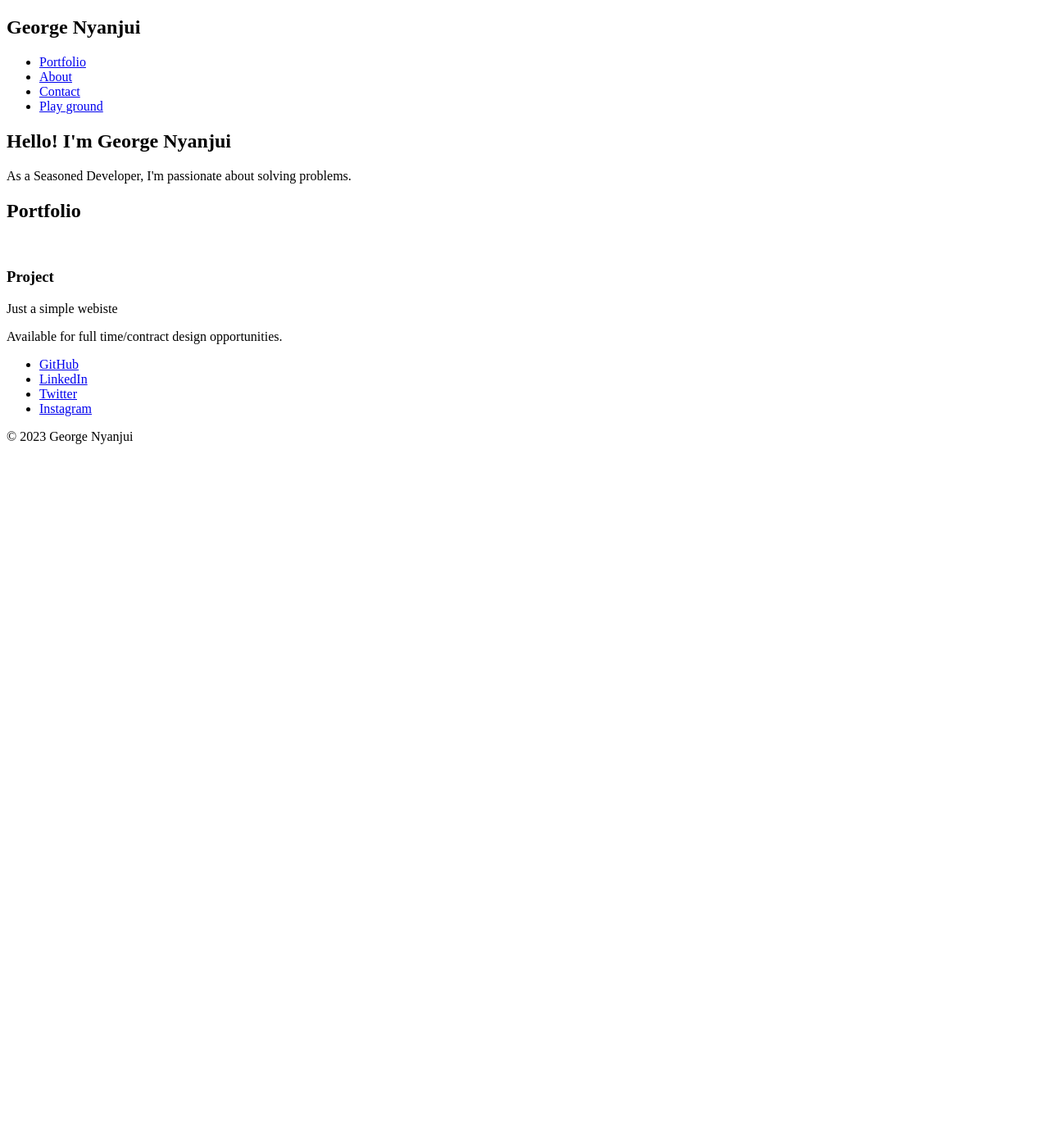
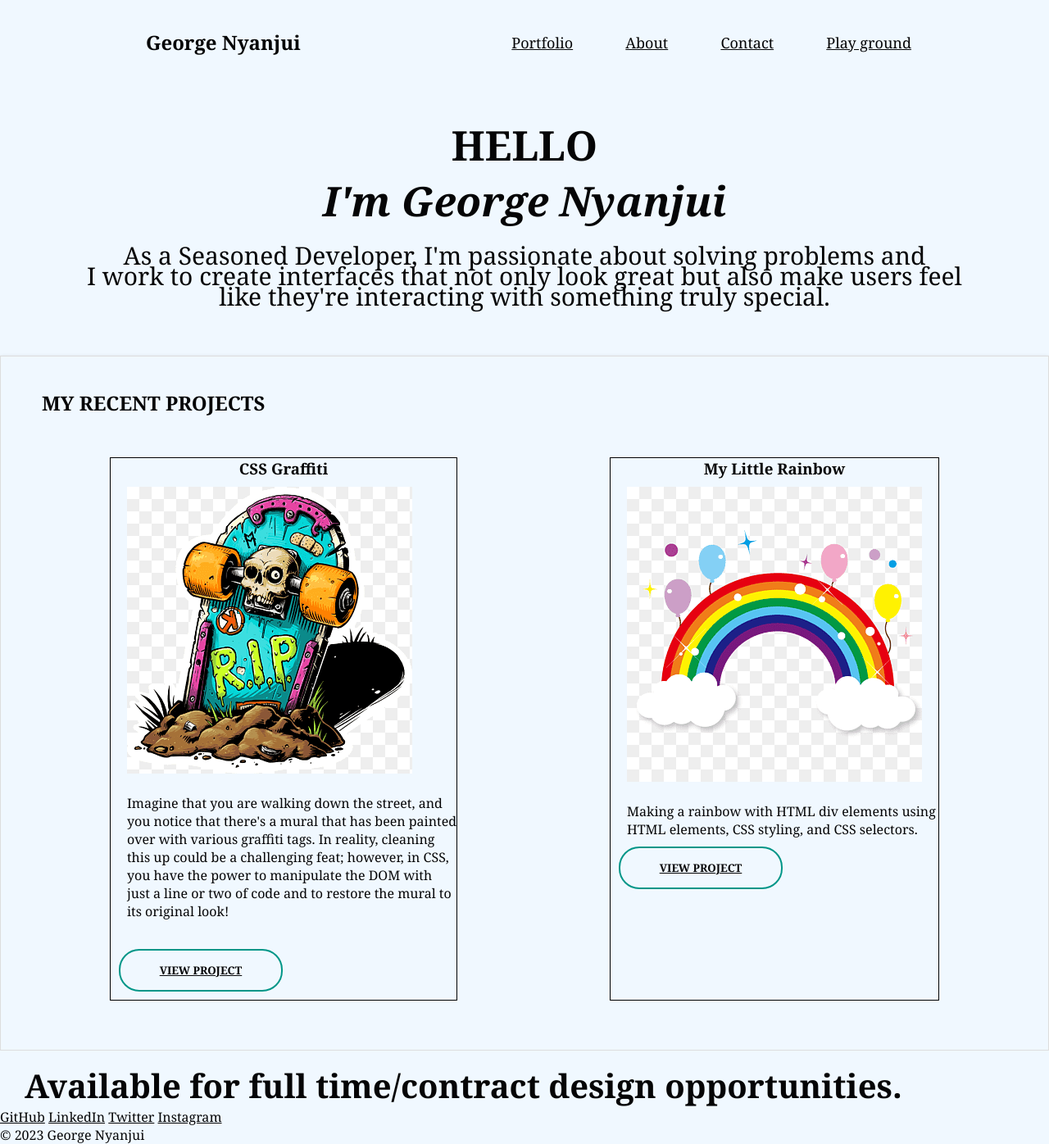
Before and after one commit to ohthebrave/Portfolio-vanilla-js, a plain HTML site: page index.html in a window 1280 px wide. Shown: the whole page at 82% size. Before the commit the page ends 800 px from the top, so only its background shows below. Drawn offline with Linux system fonts and the light colour scheme.

Commit message:
Second commit

```diff
--- a/index.html
+++ b/index.html
@@ -7,9 +7,8 @@
     <link rel="stylesheet" href="./style.css">
 </head>
 <body>
-    <header>
-        <nav>
-            <div class="box">
+    <div class="detail">
+        <nav class="header">
             <h1>George Nyanjui</h1>
             <ul>
                 <li><a href="#">Portfolio</a></li>
@@ -17,25 +16,32 @@
                 <li><a href="#">Contact</a></li>
                 <li><a href="#">Play ground</a></li>
             </ul>
-            </div>
         </nav>
-    </header>
+
     <section id="info">
         <div class="box">
-            <h2>Hello! I'm George Nyanjui</h2>
-            <p>As a Seasoned Developer, I'm passionate about solving problems.</p>
+            <h2>HELLO<br> <em>I'm George Nyanjui</em></h2>
+            <p class="para">As a Seasoned Developer, I'm passionate about solving problems and <br> I work to create interfaces that not only look great but also make users feel <br>like they're interacting with something truly special.</p>
         </div>
     </section>
     <section id="content">
-        <div class="box">
-            <h2>Portfolio</h2>
+        <h2>MY RECENT PROJECTS</h2>
+        <div class="box-content">
+
             <!-- add section projects -->
             <div class="view">
-                <img src="" alt="">
-                <h3>Project</h3>
-                <p>Just a simple webiste</p>
+                <h3>CSS Graffiti</h3>
+                <img src="./graffiti.png" alt="setup">
+                <p>Imagine that you are walking down the street, and <br>you notice that there's a mural that has been painted <br> over with various graffiti tags. In reality, cleaning <br>this up could be a challenging feat; however, in CSS,<br> you have the power to manipulate the DOM with <br>just a line or two of code and to restore the mural to <br>its original look!</p>
+                <button type="button"><a href="https://github.com/ohthebrave/phase-0-css-graffiti-lab">VIEW PROJECT</a></button>
             </div>
             <!-- add more projects here -->
+            <div class="rainbow">
+                <h3>My Little Rainbow</h3>
+                <img src="./rainbow.png" alt="picture-rainbow">
+                <p>Making a rainbow with HTML div elements using <br> HTML elements, CSS styling, and CSS selectors.</p>
+                <button type="button"><span></span><a href="https://github.com/ohthebrave/phase-0-css-rainbow-lab">VIEW PROJECT</a></button>
+            </div>
         </div>
     </section>
     <section id="contact">
@@ -54,6 +60,7 @@
             <p>&copy; 2023 George Nyanjui</p>
         </div>
     </footer>
+    </div>
     <script src="./index.js"></script>
 </body>
 </html>
--- a/style.css
+++ b/style.css
@@ -0,0 +1,130 @@
+* {
+    margin: 0;
+    padding: 0;
+    font-family: Cambria, Cochin, Georgia, Times, 'Times New Roman', serif;
+    color: rgb(5, 5, 6);
+    background-color: aliceblue;
+}
+
+.detail {
+    /* height: 100vh; */
+    width: 100%;
+
+}
+
+.header {
+    padding: 35px 10%;
+    display: flex;
+    align-items: center;
+    justify-content: space-between;
+}
+.header ul li {
+    display: inline-block;
+    padding: 0 20px;
+    margin-right: 20px;
+    position: relative;
+    font-size: 18px;
+ }
+.header h1{
+    padding-left: 50px;
+}
+.header a {
+    transition: all 0.3s ease;
+}
+
+#info {
+    width: 100%;
+    text-align: center;
+    margin: 0 auto;
+    padding: 40px 0;
+    color: aliceblue;
+}
+#info h2 {
+    font-size: 50px;
+}
+#info p {
+    margin: 20px auto;
+    font-weight: 100;
+    line-height: 25px;
+    font-size: 30px;
+}
+#content {
+    box-shadow: 0px 2px 5px rgba(0, 0, 0, 0.2);
+    padding: 40px;
+    border: 1px solid #ddd;
+
+}
+#content h2 {
+    text-align: left;
+    padding-left: 10px;
+    padding-bottom: 30px;
+}
+.view {
+    border: 1px solid black;
+    align-items: center;
+    width: fit-content;
+    margin: 20px;
+}
+.view p{
+    padding-left: 20px;
+    padding-bottom: 25px;
+}
+.view h3 {
+    padding-bottom: 10px;
+    text-align: center;
+}
+.view img{
+    /* padding: 20px; */
+    padding-left: 20px;
+    padding-right: 20px;
+    padding-bottom: 20px;
+}
+.box-content {
+    display: flex;
+    justify-content: space-around;
+}
+.rainbow {
+    border: 1px solid black;
+    align-items: center;
+    width: fit-content;
+    margin: 20px;
+}
+.rainbow p {
+    padding-left: 20px;
+
+}
+.rainbow h3 {
+    text-align: center;
+    padding-bottom: 10px;
+}
+.rainbow img {
+    padding-left: 20px;
+    padding-right: 20px;
+    padding-bottom: 20px;
+}
+button {
+    width: 200px;
+    padding: 15px 0;
+    text-align: center;
+    margin: 10px;
+    border-radius: 25px;
+    font-weight: bold;
+    border: 2px solid #009688;
+    background: transparent;
+    cursor: pointer;
+    color: rgb(10, 10, 10);
+    position: relative;
+    overflow: hidden;
+}
+#contact .box p {
+    font-size: 40px;
+    padding-left: 30px;
+    padding-top: 15px;
+    font-weight: bold;
+}
+#contact .box ul li {
+    display: inline-block;
+    justify-content: space-between;
+    align-items: flex-end;
+
+}
```
Also changed, not shown: graffiti.png (added), rainbow.png (added), 1 other file. Lines whose indentation alone changed are shown as unchanged.
